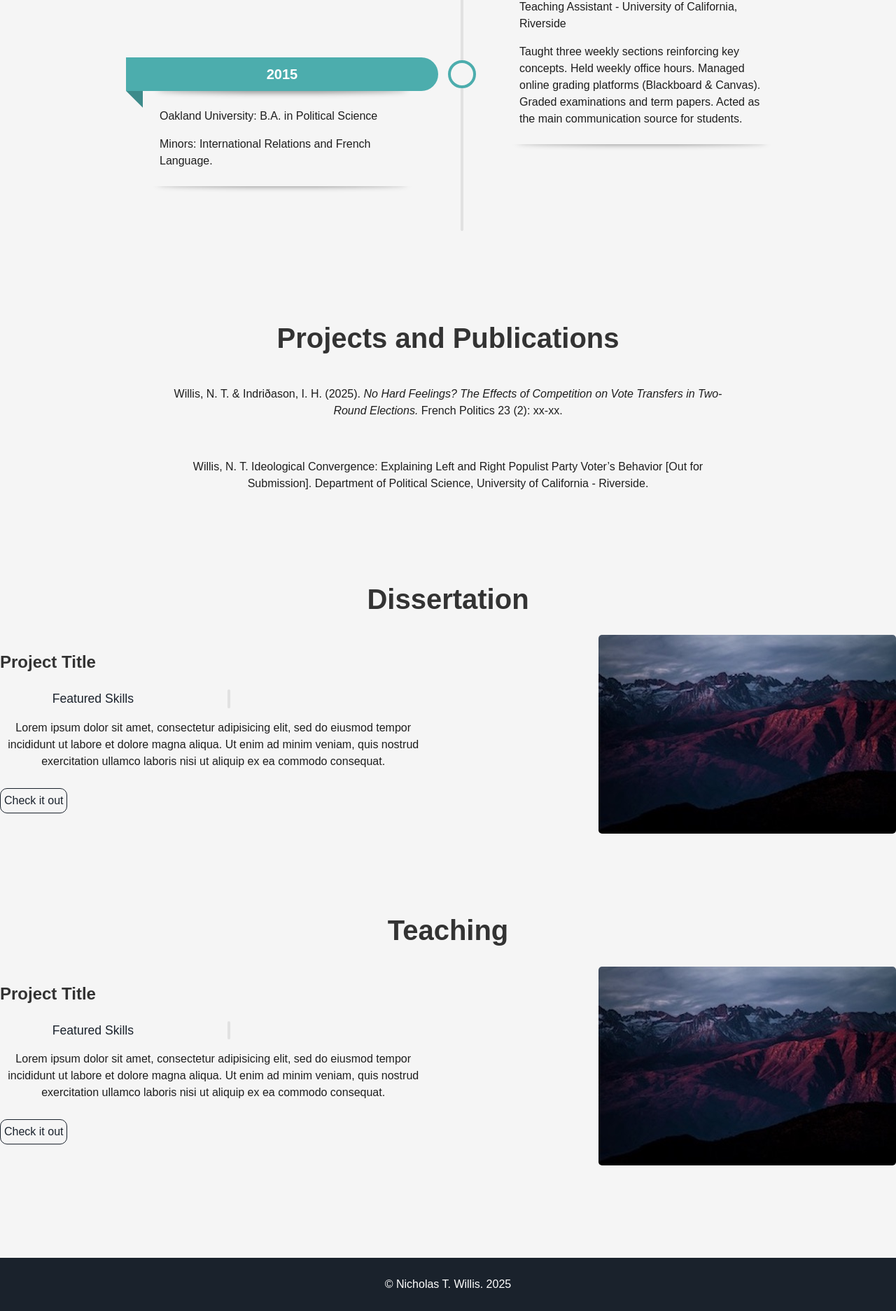
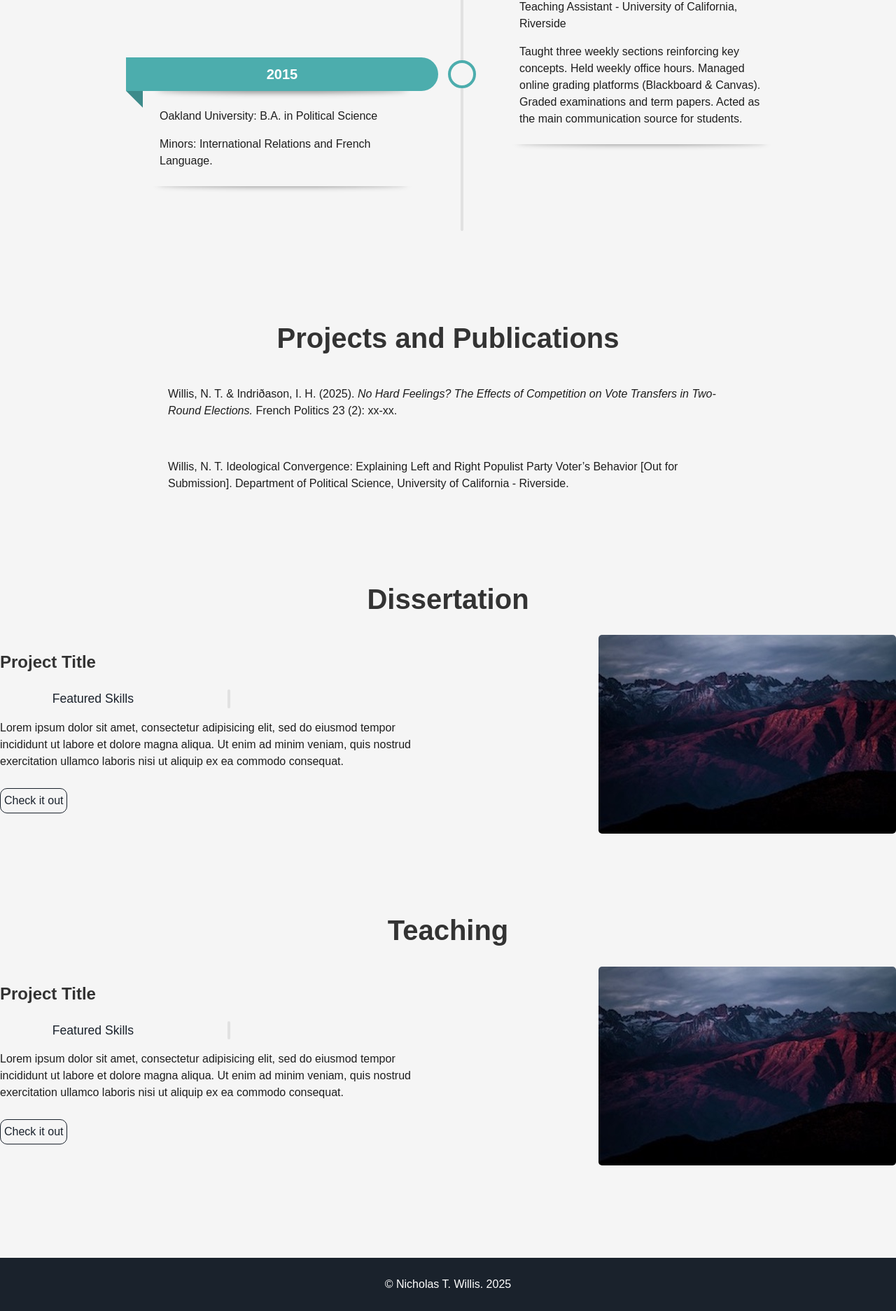
Before and after one commit to SimplyWillis/nicholastwillis, a Jekyll site: the page built from index.html, in a window 1280 px wide. Shown: the part 2086-3959 px from the top of the page at 70% size. Built offline with Jekyll 4.4.1, drawn with Linux system fonts in a browser that asks for light colours.

Commit message:
Update projectsandpublications.html

```diff
--- a/_includes/projectsandpublications.html
+++ b/_includes/projectsandpublications.html
@@ -1,8 +1,6 @@
 <head>
   <style>
-p {
-  text-align: center;
-}
+
 </style>
 </head>
 
```
